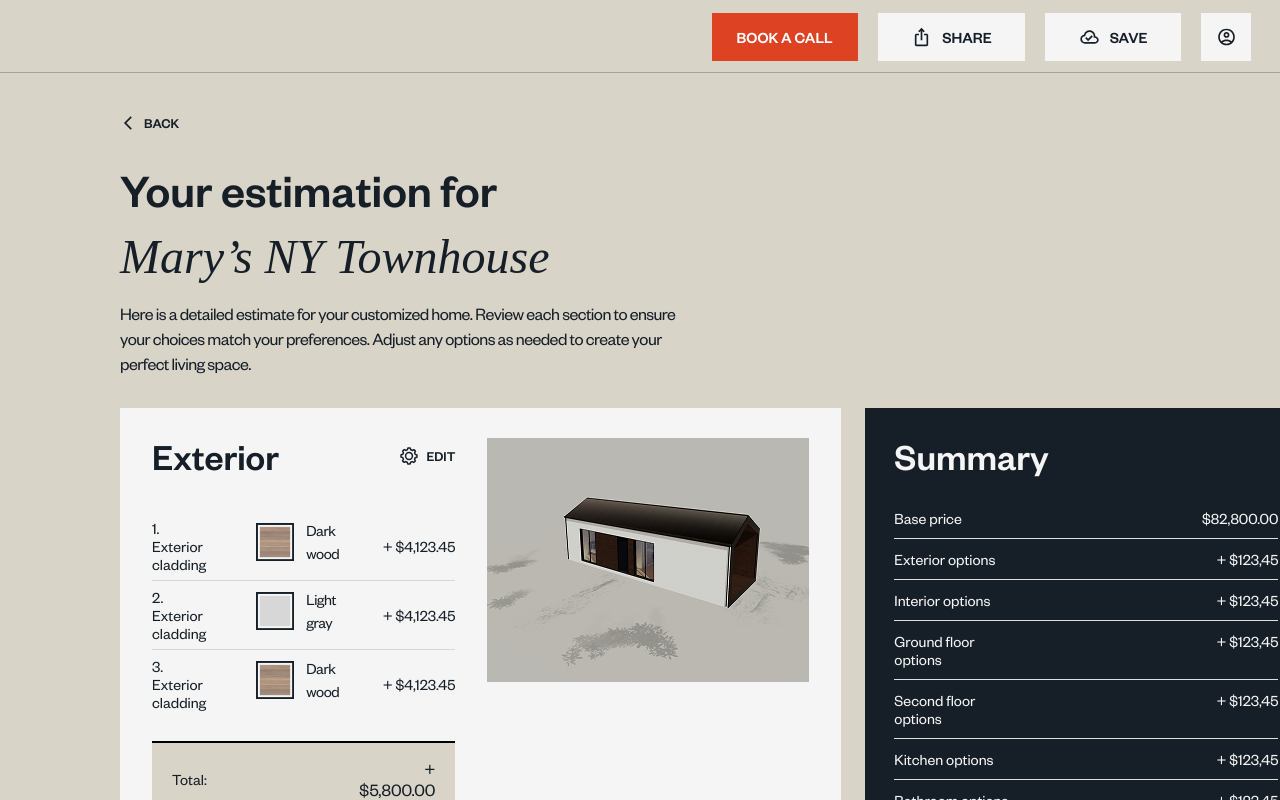
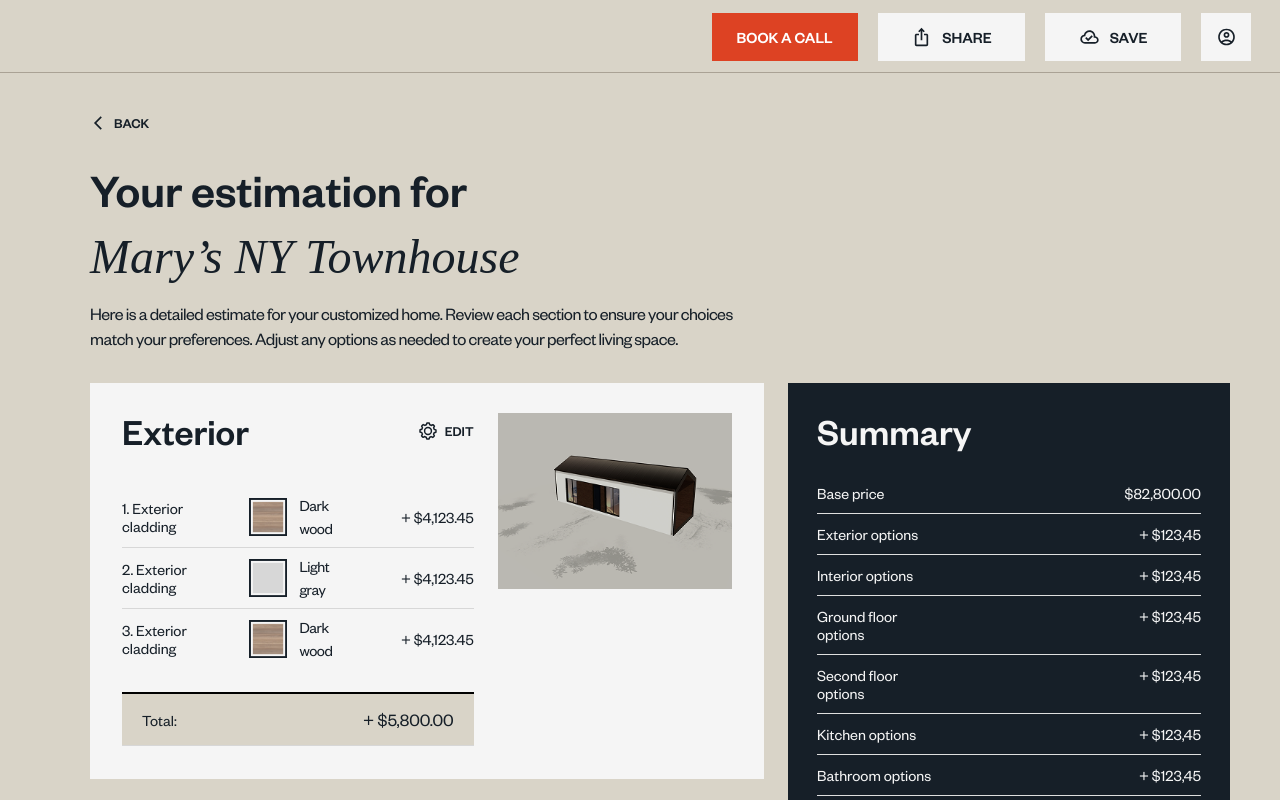
Before and after one commit to Alozi/split-test-task, a Next.js app: page / in a window 1280 px wide. Shown: the top 800 px of the page. Built offline with nearby package versions, Linux system fonts and the light colour scheme.

Commit message:
Add adaptive for all pages

```diff
--- a/app/page.js
+++ b/app/page.js
@@ -13,8 +13,8 @@ export default function Home() {
           <BackButton />
           <div>
             <h1>Your estimation for <span>Mary’s NY Townhouse</span></h1>
-            <p>Here is a detailed estimate for your customized home. Review each section to ensure <br />
-              your choices match your preferences. Adjust any options as needed to create your <br />
+            <p>Here is a detailed estimate for your customized home. Review each section to ensure
+              your choices match your preferences. Adjust any options as needed to create your
               perfect living space.</p>
           </div>
         </header>
--- a/app/page.module.scss
+++ b/app/page.module.scss
@@ -1,3 +1,5 @@
+@use "@/styles/mixins";
+
 .page {
   display: grid;
   grid-template-rows: auto 1fr;
@@ -6,6 +8,23 @@
 
 .main {
   display: grid;
+  grid-template-columns: 1fr;
+  grid-template-rows: auto auto;
+  grid-template-areas:
+    "header"
+    "exterior"
+    "checkboxes"
+    "cart";
+  gap: 24px;
+  padding: 0 20px;
+
+  @include mixins.respond-up(md) {
+    padding: 0 50px;
+  }
+
+  @include mixins.respond-up(lg) {
+    padding-left: 90px;
+
     grid-template-columns: 1fr auto;
     grid-template-rows: auto auto;
     grid-template-areas:
@@ -13,12 +32,18 @@
       "exterior cart"
       "checkboxes cart";
     gap: 32px 24px;
+  }
+
+  @include mixins.respond-up(xxl) {
     padding-left: 120px;
+  }
 }
 
 .header {
   grid-area: header;
+  @include mixins.respond-up(lg) {
     max-width: 668px;
+  }
 
   div {
     margin-top: 32px;
--- a/components/cart/cart.module.scss
+++ b/components/cart/cart.module.scss
@@ -1,7 +1,10 @@
 @use "@/styles/variables";
+@use "@/styles/mixins";
 
 .wrapper {
-  width: 442px;
+  @include mixins.respond-up(lg) {
+    width: 442px;
+  }
 
   padding: 30px 29px 32px;
   background-color: variables.$bg-dark-color;
@@ -45,8 +48,13 @@
     .totalPrice {
       display: block;
       font-weight: 500;
-      font-size: 26px;
-      line-height: 32px;
+      font-size: 20px;
+      line-height: 26px;
+
+      @include mixins.respond-up(md) {
+        font-size: 26px;
+        line-height: 32px;
+      }
     }
 
     div:nth-child(2) {
@@ -62,11 +70,16 @@
 
       font-family: Inter;
       font-weight: 700;
-      font-size: 17px;
+      font-size: 15px;
       line-height: 150%;
       letter-spacing: -0.187px;
       text-transform: uppercase;
       cursor: pointer;
+
+      @include mixins.respond-up(md) {
+        font-size: 17px;
+        line-height: 150%;
+      }
     }
   }
 }
--- a/components/exterior/exterior.js
+++ b/components/exterior/exterior.js
@@ -47,13 +47,13 @@ export default function Exterior({ ...props }) {
                         <tr style={{ height: '24px' }}></tr>
                         <tr className={classes.totalRow}>
                             <td className={classes.totalLabel} colSpan={2}>Total:</td>
-                            <td className={classes.totalPrice}>+ $5,800.00</td>
+                            <td className={classes.totalPrice}>+&nbsp;$5,800.00</td>
                         </tr>
                     </tbody>
                 </table>
             </div>
             <div className={classes.image}>
-                <Image src={ExteriorImage} alt="Exterior image" />
+                <Image src={ExteriorImage} alt="Exterior image" fill style={{ objectFit: 'cover' }} />
             </div>
         </section>
     </div>
--- a/components/exterior/exterior.module.scss
+++ b/components/exterior/exterior.module.scss
@@ -1,13 +1,25 @@
 @use "@/styles/variables";
+@use "@/styles/mixins";
 
 .wrapper {
   display: grid;
+  grid-template-columns: 1fr;
+  align-items: flex-start;
+  gap: 24px;
+  background-color: variables.$bg-color-light;
+  padding: 20px 24px;
+
+  @include mixins.respond-up(md) {
+    padding: 30px 32px 33px;
+  }
+
+  @include mixins.respond-up(xl) {
+    grid-template-columns: 3fr 2fr;
+  }
+
+  @include mixins.respond-up(xxl) {
     grid-template-columns: 2fr 1fr;
-  align-items: flex-start;
-  gap: 32px;
-  background-color: variables.$bg-color-light;
-  padding: 30px 32px 33px;
-  margin-bottom: 32px;
+  }
 
   header {
     display: flex;
@@ -36,19 +48,27 @@
 
   .title {
     text-align: left;
+    font-size: 14px;
+    line-height: 16px;
+
+    @include mixins.respond-up(md) {
       font-size: 16px;
       line-height: 18px;
+    }
   }
 
   .middle {
     display: flex;
     align-items: center;
     gap: 12px;
-    padding-left: 50px;
-
+    padding-left: 20px;
     font-size: 16px;
     line-height: 23px;
     letter-spacing: -0.48px;
+
+    @include mixins.respond-up(md) {
+      padding-left: 50px;
+    }
   }
 
   .price {
@@ -62,15 +82,33 @@
 
   .totalLabel {
     text-align: left;
+    padding: 10px 15px;
+    font-size: 14px;
+    line-height: 16px;
+
+    @include mixins.respond-up(md) {
       padding: 15px 20px;
       font-size: 16px;
       line-height: 18px;
     }
+  }
 
   .totalPrice {
     text-align: right;
+    padding: 10px 15px;
+    font-size: 16px;
+    line-height: 19px;
+
+    @include mixins.respond-up(md) {
       padding: 15px 20px;
       font-size: 18px;
       line-height: 21px;
     }
   }
+
+  .image {
+    position: relative;
+    aspect-ratio: 4 / 3;
+    overflow: hidden;
+  }
+}
--- a/components/сheckbox-group/сheckbox-group.module.scss
+++ b/components/сheckbox-group/сheckbox-group.module.scss
@@ -1,8 +1,13 @@
 @use "@/styles/variables";
+@use "@/styles/mixins";
 
 .wrapper {
-  padding: 33px 32px 32px;
+  padding: 20px 24px;
   background-color: variables.$bg-color-light;
+
+  @include mixins.respond-up(md) {
+    padding: 33px 32px 32px;
+  }
 
   header {
     margin-bottom: 24px;
--- /dev/null
+++ b/styles/_breakpoints.scss
@@ -0,0 +1,5 @@
+$breakpoint-sm: 480px;
+$breakpoint-md: 768px;
+$breakpoint-lg: 1024px;
+$breakpoint-xl: 1280px;
+$breakpoint-xxl: 1600px;
--- /dev/null
+++ b/styles/_mixins.scss
@@ -0,0 +1,25 @@
+@use "./breakpoints";
+
+@mixin respond-up($breakpoint) {
+  @if $breakpoint == sm {
+    @media (min-width: breakpoints.$breakpoint-sm) {
+      @content;
+    }
+  } @else if $breakpoint == md {
+    @media (min-width: breakpoints.$breakpoint-md) {
+      @content;
+    }
+  } @else if $breakpoint == lg {
+    @media (min-width: breakpoints.$breakpoint-lg) {
+      @content;
+    }
+  } @else if $breakpoint == xl {
+    @media (min-width: breakpoints.$breakpoint-xl) {
+      @content;
+    }
+  } @else if $breakpoint == xxl {
+    @media (min-width: breakpoints.$breakpoint-xxl) {
+      @content;
+    }
+  }
+}
```
Lines whose indentation alone changed are shown as unchanged.
